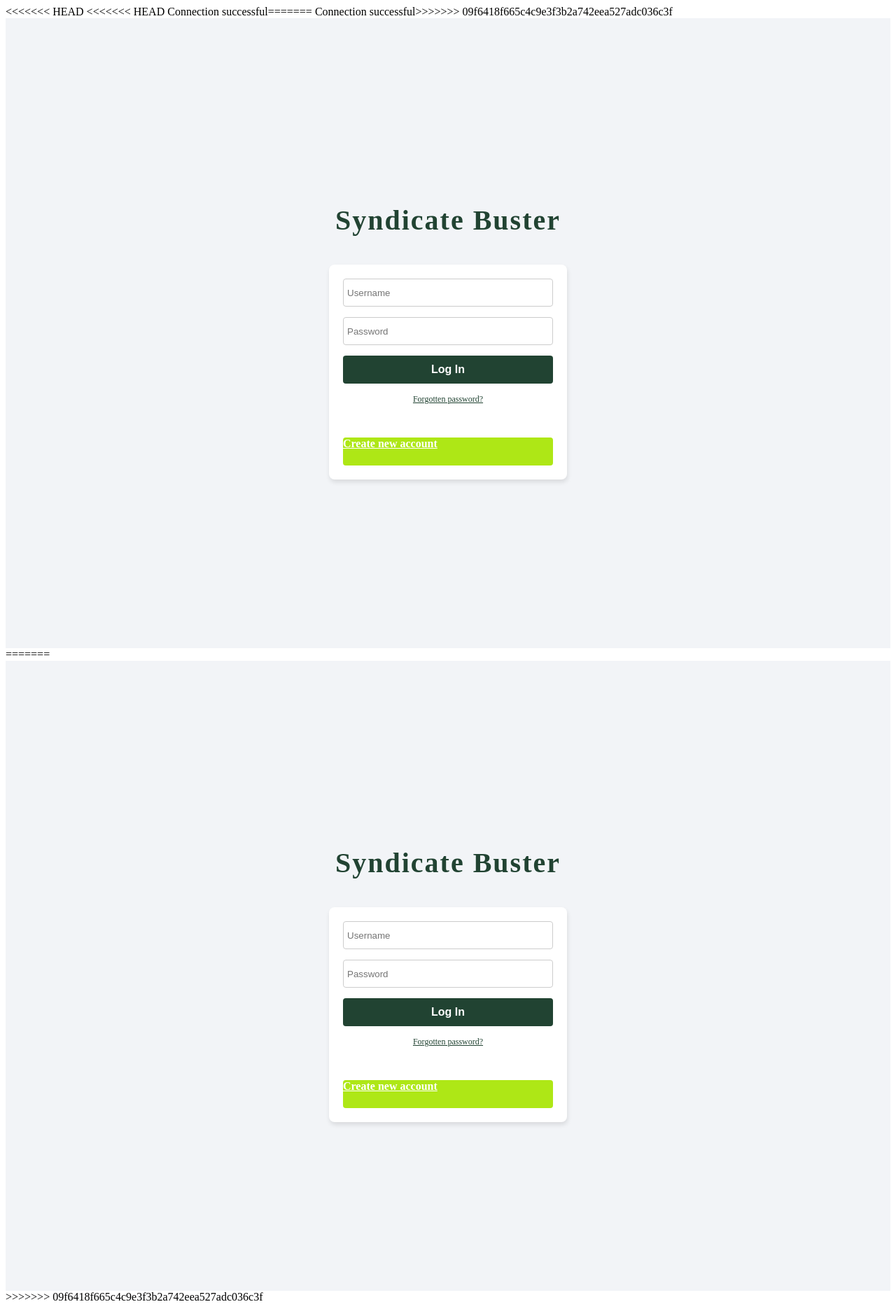
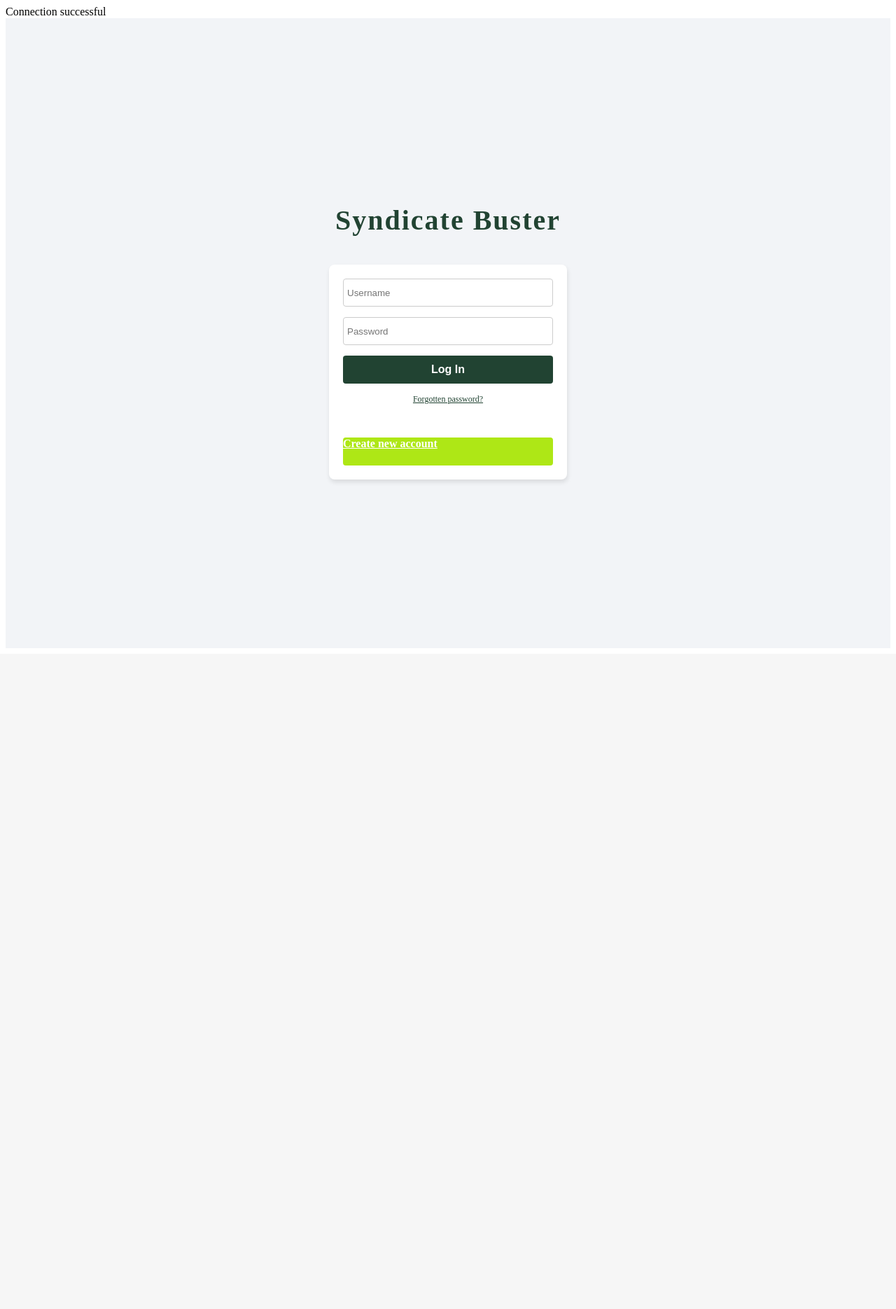
Before and after one commit to iorpa/SyndicateBuster, a PHP site: page /login.php in a window 1280 px wide. Shown: the whole page at 70% size. After the commit the page ends 690 px from the top, so only its background shows below. Run offline with PHP 8.4, Linux system fonts and the light colour scheme.

Commit message:
updated login signup page

```diff
--- a/config.php
+++ b/config.php
@@ -1,4 +1,3 @@
-<<<<<<< HEAD
 <?php
 session_start();
 $servername = "localhost";
@@ -14,20 +13,3 @@ else {
     echo "Connection successful";
 }
 ?>
-=======
-<?php
-session_start();
-$servername = "localhost";
-$username = "root";
-$password = "";
-$dbname = "syndicatebuster";
-
-$conn = new mysqli($servername, $username, $password, $dbname);
-if ($conn->connect_error) {
-    die("Connection failed: " . $conn->connect_error);
-}
-else {
-    echo "Connection successful";
-}
-?>
->>>>>>> 09f6418f665c4c9e3f3b2a742eea527adc036c3f
--- a/login.php
+++ b/login.php
@@ -1,4 +1,3 @@
-<<<<<<< HEAD
 <?php
 session_start();
 require_once "config.php";
@@ -69,75 +68,3 @@ if ($_SERVER['REQUEST_METHOD'] === 'POST') {
 </div>
 </body>
 </html>
-=======
-<?php
-session_start();
-require_once "config.php";
-
-$error = "";
-if ($_SERVER['REQUEST_METHOD'] === 'POST') {
-
-    $username = $_POST['username'];
-    $password = $_POST['password'];
-
-    $sql = "SELECT user_id, username, password, role_id FROM users WHERE username = ?";
-    $stmt = $conn->prepare($sql);
-    if(!$stmt){
-        die("Prepare failed: " . $conn->error);
-    }
-    $stmt->bind_param("s", $username);
-    $stmt->execute();
-    $result = $stmt->get_result();
-    if ($result->num_rows === 1) {
-        $user = $result->fetch_assoc();
-        if ($password === $user['password']) {
-            $_SESSION['user_id'] = $user['user_id'];
-            $_SESSION['username'] = $user['username'];
-            $_SESSION['role_id'] = $user['role_id'];
-            switch ($user['role_id']) {
-                case 1: header("Location: farmer_dashboard.php"); break;
-                case 2: header("Location: middleman_dashboard.php"); break;
-                case 3: header("Location: wholesaler_dashboard.php"); break;
-                case 4: header("Location: retailer_dashboard.php"); break;
-                case 5: header("Location: admin_dashboard.php"); break;
-                case 6: header("Location: inspector_dashboard.php"); break;
-                default: header("Location: login.php"); break;
-            }
-            exit();
-        } else {
-            $error = "Invalid password.";
-        }
-    } else {
-        $error = "Username not found.";
-    }
-}
-?>
-<!DOCTYPE html>
-<html lang="en">
-<head>
-<meta charset="UTF-8">
-<meta name="viewport" content="width=device-width, initial-scale=1.0">
-<title>Login - Syndicate Buster</title>
-<link rel="stylesheet" href="style.css">
-</head>
-<body>
-<div class="container">
-    <p class="tital">Syndicate Buster</p>
-
-    <!-- Display error message -->
-    <?php if(!empty($error)) echo "<p class='error'>$error</p>"; ?>
-
-    <form action="login.php" method="post">
-        <div class="information_form">
-            <input type="text" name="username" class="input" placeholder="Username" required>
-            <input type="password" name="password" class="input" placeholder="Password" required>
-            <button type="submit" class="greenBtn">Log In</button>
-            <a href="#" class="linktxt">Forgotten password?</a>
-            <hr class="hrline">
-            <a href="register.php" class="limeBtn">Create new account</a>
-        </div>
-    </form>
-</div>
-</body>
-</html>
->>>>>>> 09f6418f665c4c9e3f3b2a742eea527adc036c3f
```
Also changed, not shown: register.php (+0 -66 lines).
